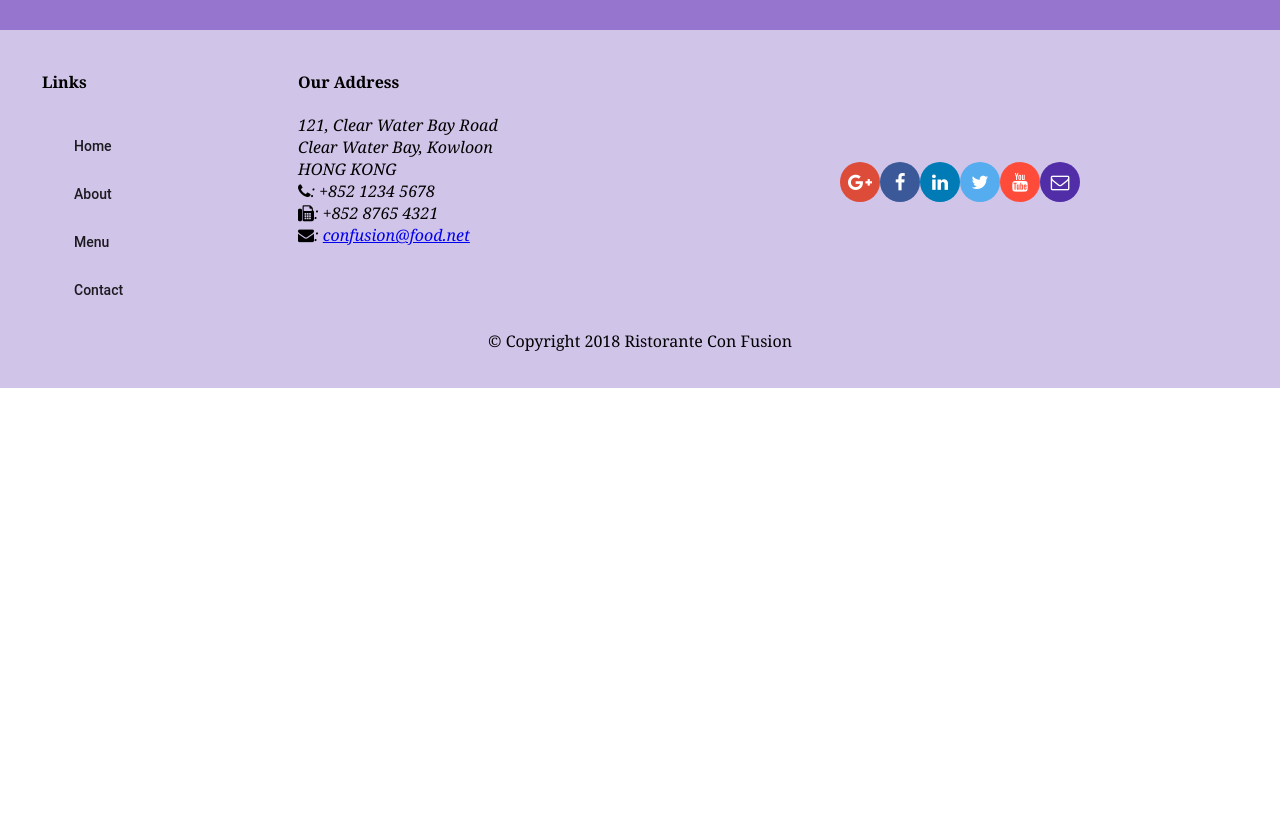
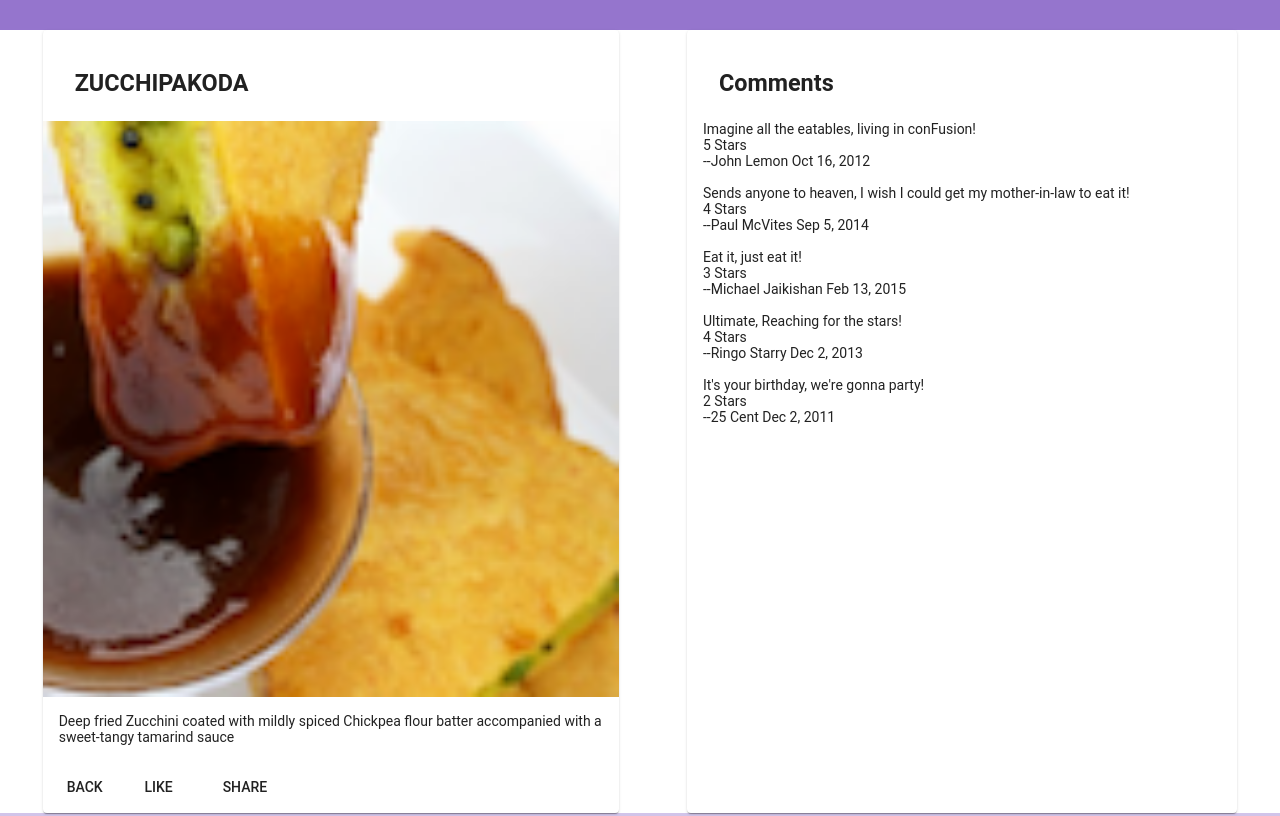
Before and after one commit to zohidbek-mengliboyev/benim-restoranim, an Angular app: page /dishdetail/1 in a window 1280 px wide. Before the commit this address led to /. Shown: the part 320-1136 px from the top of the page. Before the commit the page ends 800 px from the top, so only its background shows below. Built offline with nearby package versions, Linux system fonts and the light colour scheme.

Commit message:
Single Page Application Part2

```diff
--- a/src/app/dishdetail/dishdetail.component.html
+++ b/src/app/dishdetail/dishdetail.component.html
@@ -18,6 +18,7 @@
       <p>{{ dish.description }}</p>
     </mat-card-content>
     <mat-card-actions>
+      <button mat-button (click)="goBack()">BACK</button>
       <button mat-button>LIKE</button>
       <button mat-button>SHARE</button>
     </mat-card-actions>
--- a/src/app/dishdetail/dishdetail.component.ts
+++ b/src/app/dishdetail/dishdetail.component.ts
@@ -1,5 +1,9 @@
 import { Component, OnInit, Input } from '@angular/core';
 import { Dish } from 'src/app/shared/dish';
+import { Params, ActivatedRoute } from '@angular/router';
+import { Location } from '@angular/common';
+import { DishService } from '../services/dish.service';
+
 
 @Component({
   selector: 'app-dishdetail',
@@ -8,11 +12,20 @@
 })
 export class DishdetailComponent implements OnInit {
 
-  @Input() dish!: Dish;
+  // @Input() dish!: Dish;
+  dish!: Dish;
 
-  constructor() { }
+  constructor(private dishService: DishService,
+    private route: ActivatedRoute,
+    private location: Location) { }
 
-  ngOnInit(): void {
+  ngOnInit() {
+    let id = this.route.snapshot.params['id'];
+    this.dish = this.dishService.getDish(id);
+  }
+
+  goBack(): void {
+    this.location.back();
   }
 
 }
--- a/src/app/footer/footer.component.html
+++ b/src/app/footer/footer.component.html
@@ -9,10 +9,10 @@
       <div fxFlex="40" fxFlexOffset="20px">
         <h4>Links</h4>
         <mat-list>
-          <mat-list-item><a mat-button>Home</a></mat-list-item>
+          <mat-list-item><a mat-button routerLink='/home'>Home</a></mat-list-item>
           <mat-list-item><a mat-button>About</a></mat-list-item>
-          <mat-list-item><a mat-button>Menu</a></mat-list-item>
-          <mat-list-item><a mat-button>Contact</a></mat-list-item>
+          <mat-list-item><a mat-button routerLink='/menu'>Menu</a></mat-list-item>
+          <mat-list-item><a mat-button routerLink='/contactus'>Contact</a></mat-list-item>
         </mat-list>
       </div>
       <div fxFlex="55">
--- a/src/app/menu/menu.component.html
+++ b/src/app/menu/menu.component.html
@@ -11,7 +11,7 @@
 
   <div fxFlex>
     <mat-grid-list cols="2" rowHeight="200px" >
-      <mat-grid-tile *ngFor="let dish of dishes" (click)="onSelect(dish)">
+      <mat-grid-tile *ngFor="let dish of dishes" [routerLink]="['/dishdetail', dish.id]"> <!-- (click)="onSelect(dish)" -->
         <img height="200px" src={{dish.image}} alt={{dish.name}}>
         <mat-grid-tile-footer>
           <h1>{{dish.name | uppercase}}</h1>
@@ -22,7 +22,7 @@
 
   <div fxFlex >
 
-    <app-dishdetail [dish]="selectedDish"></app-dishdetail>
+    <!-- <app-dishdetail [dish]="selectedDish"></app-dishdetail> -->
   </div>
 
 </div>
--- a/src/app/menu/menu.component.ts
+++ b/src/app/menu/menu.component.ts
@@ -19,8 +19,8 @@
     this.dishes = this.dishService.getDishes();
   }
 
-  onSelect(dish: Dish) {
-    this.selectedDish = dish;
-  }
+  // onSelect(dish: Dish) {
+  //   this.selectedDish = dish;
+  // }
 
 }
--- a/src/app/routes.ts
+++ b/src/app/routes.ts
@@ -9,6 +9,7 @@
 export const routes: Routes = [
   { path: 'home', component: HomeComponent },
   { path: 'menu', component: MenuComponent },
+  { path: 'dishdetail/:id', component: DishdetailComponent },
   { path: 'contactus', component: ContactComponent },
   { path: '',  redirectTo: '/home', pathMatch: 'full' }
 ];
```
